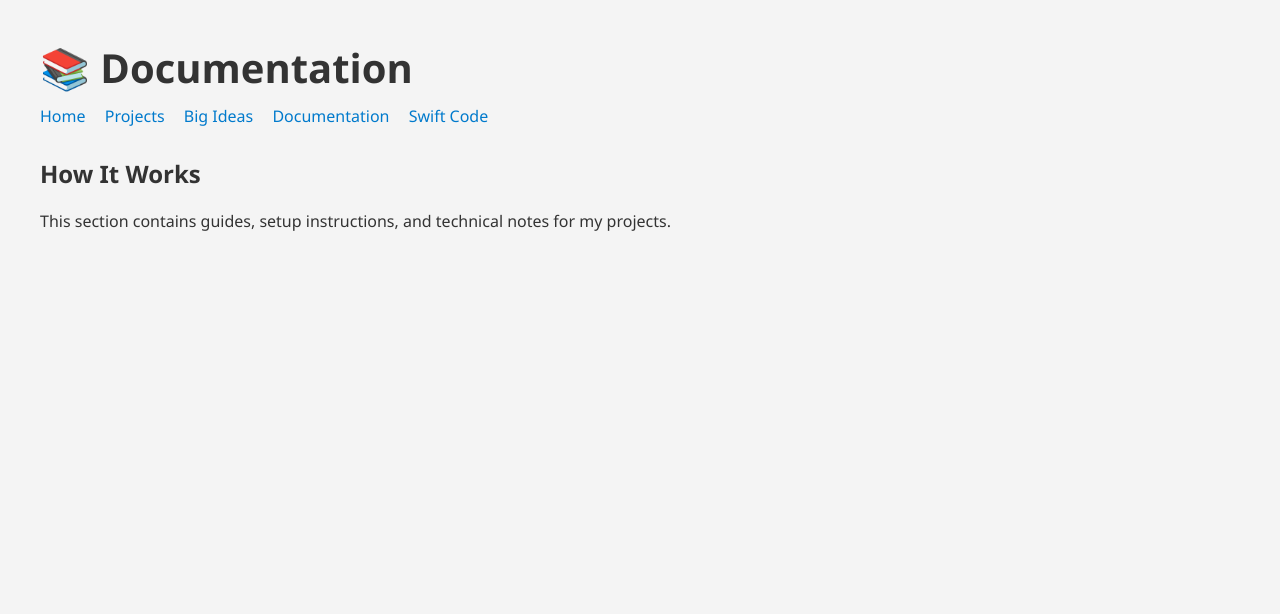
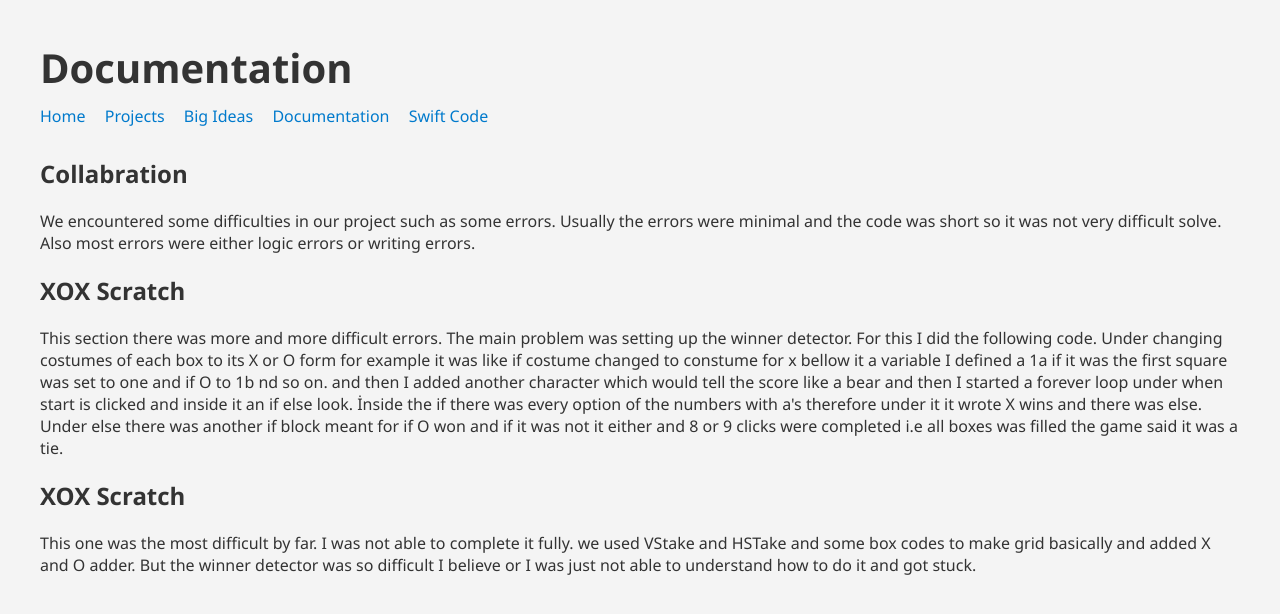
Before and after one commit to omererdogan-sys/omererdogan.github.io, a plain HTML site: page documentation.html in a window 1280 px wide. Drawn offline with Linux system fonts and the light colour scheme.

Commit message:
Update documentation.html

```diff
--- a/documentation.html
+++ b/documentation.html
@@ -5,7 +5,7 @@
   <link rel="stylesheet" href="style.css">
 </head>
 <body>
-  <h1>📚 Documentation</h1>
+  <h1>Documentation</h1>
   <nav>
     <a href="index.html">Home</a>
     <a href="projects.html">Projects</a>
@@ -14,8 +14,12 @@
     <a href="swift-code.html">Swift Code</a>
   </nav>
   <section>
-    <h2>How It Works</h2>
-    <p>This section contains guides, setup instructions, and technical notes for my projects.</p>
+    <h2>Collabration</h2>
+    <p>We encountered some difficulties in our project such as some errors. Usually the errors were minimal and the code was short so it was not very difficult solve. Also most errors were either logic errors or writing errors.</p>
+    <h2>XOX Scratch</h2>
+    <p>This section there was more and more difficult errors. The main problem was setting up the winner detector. For this I did the following code. Under changing costumes of each box to its X or O form for example it was like if costume changed to constume for x bellow it a variable I defined a 1a if it was the first square was set to one and if O to 1b nd so on. and then I added another character which would tell the score like a bear and then I started a forever loop under when start is clicked and inside it an if else look. İnside the if there was every option of the numbers with a's therefore under it it wrote X wins and there was else. Under else there was another if block meant for if O won and if it was not it either and 8 or 9 clicks were completed i.e all boxes was filled the game said it was a tie.</p>
+     <h2>XOX Scratch</h2>
+    <p>This one was the most difficult by far. I was not able to complete it fully. we used VStake and HSTake and some box codes to make grid basically and added X and O adder. But the winner detector was so difficult I believe or I was just not able to understand how to do it and got stuck.</p>
   </section>
 </body>
 </html>
```
